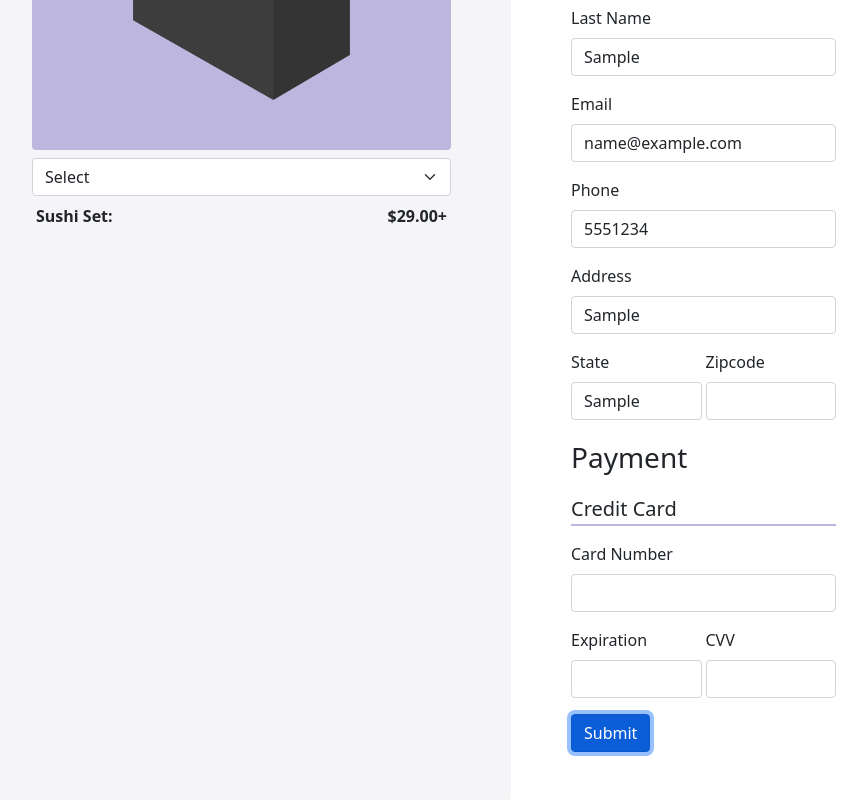
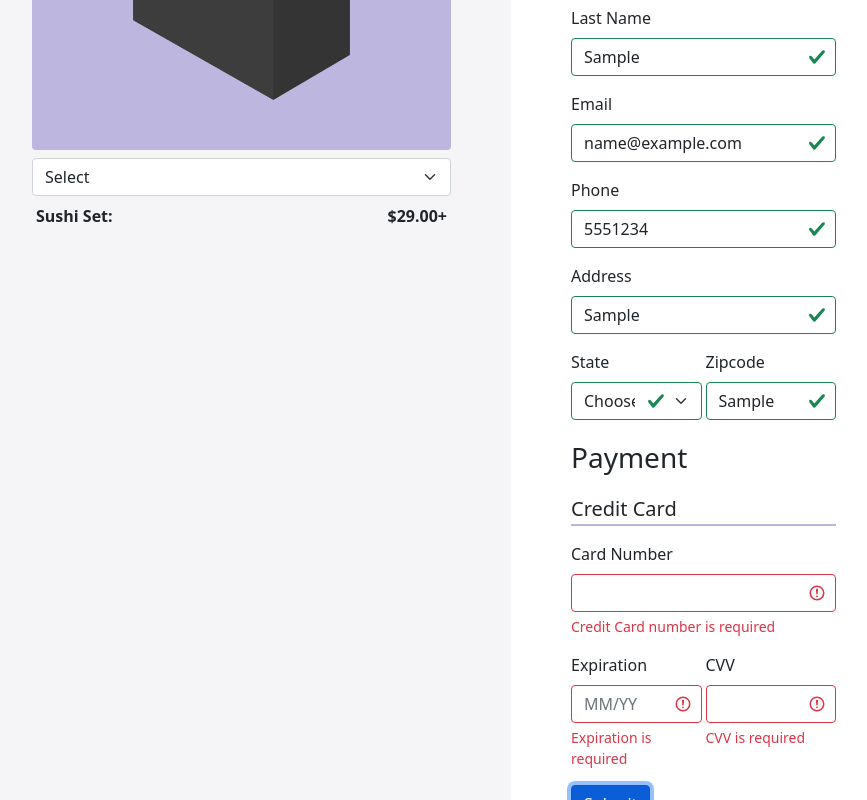
Before and after one commit to miaawong/bootstrap-checkout-form, a website: page index.html in a window 1280 px wide. Both pictures are taken after typing "Sample", "Sample", "name@example.com", "5551234", "Sample", "Sample" into the empty fields and a click on the button "Submit". Shown: the part 420-1220 px from the top of the page, without its empty margins (206-1073 px from the left). Drawn offline with nearby package versions, Linux system fonts and the light colour scheme.

Commit message:
add form validation update state input to select

```diff
--- a/index.html
+++ b/index.html
@@ -147,7 +147,7 @@
             <p>Sushi Miako</p>
             <p>123 2nd Ave Seattle,WA</p>
             <p><b>Pickup</b> in <b>15 minutes</b></p>
-            <form>
+            <form class="needs-validation" novalidate>
               <div class="mb-3">
                 <label htmlFor="first-name" class="form-label"
                   >First Name</label
@@ -157,7 +157,9 @@
                   class="form-control"
                   id="first-name"
                   aria-describedby="first-name"
+                  required
                 />
+                <div class="invalid-feedback">First name is required</div>
               </div>
               <div class="mb-3">
                 <label htmlFor="last-name" class="form-label">Last Name</label>
@@ -166,7 +168,9 @@
                   class="form-control"
                   id="last-name"
                   aria-describedby="last-name"
+                  required
                 />
+                <div class="invalid-feedback">Last name is required</div>
               </div>
               <div class="mb-3">
                 <label htmlFor="email" class="form-label">Email</label>
@@ -175,7 +179,9 @@
                   class="form-control"
                   id="email"
                   aria-describedby="email"
+                  required
                 />
+                <div class="invalid-feedback">Email is required</div>
               </div>
               <div class="mb-3">
                 <label htmlFor="phone" class="form-label">Phone</label>
@@ -184,7 +190,9 @@
                   class="form-control"
                   id="phone"
                   aria-describedby="phone number"
+                  required
                 />
+                <div class="invalid-feedback">Phone number is required</div>
               </div>
               <div class="mb-3">
                 <label htmlFor="address" class="form-label">Address</label>
@@ -193,17 +201,25 @@
                   class="form-control"
                   id="address"
                   aria-describedby="address"
+                  required
                 />
+                <div class="invalid-feedback">Address is required</div>
               </div>
               <div class="d-flex mb-3">
                 <div class="col me-1">
                   <label htmlFor="state" class="form-label">State</label>
-                  <input
-                    type="text"
-                    class="form-control"
+                  <select
+                    class="form-select"
+                    aria-label="select state"
                     id="state"
-                    aria-describedby="state"
-                  />
+                    required
+                  >
+                    <option disabled selected>Choose</option>
+                  </select>
+
+                  <div class="invalid-feedback">
+                    Please select a valid state
+                  </div>
                 </div>
                 <div class="col">
                   <label htmlFor="zipcode" class="form-label">Zipcode</label>
@@ -212,7 +228,9 @@
                     class="form-control"
                     id="zipcode"
                     aria-describedby="zipcode"
+                    required
                   />
+                  <div class="invalid-feedback">Zipcode is required.</div>
                 </div>
               </div>
               <div class="mb-3">
@@ -226,7 +244,11 @@
                   class="form-control"
                   id="address"
                   aria-describedby="address"
+                  required
                 />
+                <div class="invalid-feedback">
+                  Credit Card number is required
+                </div>
               </div>
               <div class="mb-3">
                 <div class="d-flex">
@@ -239,7 +261,10 @@
                       class="form-control"
                       id="cc-expiration"
                       aria-describedby="cc-expiration"
+                      placeholder="MM/YY"
+                      required
                     />
+                    <div class="invalid-feedback">Expiration is required</div>
                   </div>
                   <div>
                     <label htmlFor="cc-cvv" class="form-label">CVV</label>
@@ -248,11 +273,13 @@
                       class="form-control"
                       id="cc-cvv"
                       aria-describedby="cc-cvv"
+                      required
                     />
+                    <div class="invalid-feedback">CVV is required</div>
                   </div>
                 </div>
               </div>
-              <button type="button" class="btn btn-primary">Submit</button>
+              <button type="submit" class="btn btn-primary">Submit</button>
             </form>
           </div>
         </div>
--- a/script.js
+++ b/script.js
@@ -17,17 +17,94 @@ const sushiSet = {
   },
 };
 
+const stateAbbreviations = [
+  "AL",
+  "AK",
+  "AS",
+  "AZ",
+  "AR",
+  "CA",
+  "CO",
+  "CT",
+  "DE",
+  "DC",
+  "FM",
+  "FL",
+  "GA",
+  "GU",
+  "HI",
+  "ID",
+  "IL",
+  "IN",
+  "IA",
+  "KS",
+  "KY",
+  "LA",
+  "ME",
+  "MH",
+  "MD",
+  "MA",
+  "MI",
+  "MN",
+  "MS",
+  "MO",
+  "MT",
+  "NE",
+  "NV",
+  "NH",
+  "NJ",
+  "NM",
+  "NY",
+  "NC",
+  "ND",
+  "MP",
+  "OH",
+  "OK",
+  "OR",
+  "PW",
+  "PA",
+  "PR",
+  "RI",
+  "SC",
+  "SD",
+  "TN",
+  "TX",
+  "UT",
+  "VT",
+  "VI",
+  "VA",
+  "WA",
+  "WV",
+  "WI",
+  "WY",
+];
+
 const totalPriceEl = document.querySelector(".total-price");
 const sushiSetEl = document.querySelector(".sushi-set");
 const descEl = document.querySelector(".desc");
+const form = document.querySelector(".needs-validation");
 const onSelect = () => {
-  // probably better to have an id since you could have multiple selects
   let value = document.querySelector("#selectSet").value;
-  // if object has property of value
-  // return the value
   if (sushiSet.hasOwnProperty(value)) {
     totalPriceEl.innerHTML = "$" + sushiSet[value].price.toFixed(2);
     sushiSetEl.innerHTML = "Sushi Set: " + value.toUpperCase();
     descEl.innerHTML = sushiSet[value].desc;
   }
 };
+
+form.addEventListener("submit", e => {
+  if (!form.checkValidity()) {
+    e.preventDefault();
+    e.stopPropagation();
+  }
+  form.classList.add("was-validated");
+});
+
+const stateSelect = document.querySelector("#state");
+
+stateAbbreviations.forEach(abbrev => {
+  let option = document.createElement("option");
+  option.value = abbrev;
+  option.innerHTML = abbrev;
+  stateSelect.appendChild(option);
+});
```
